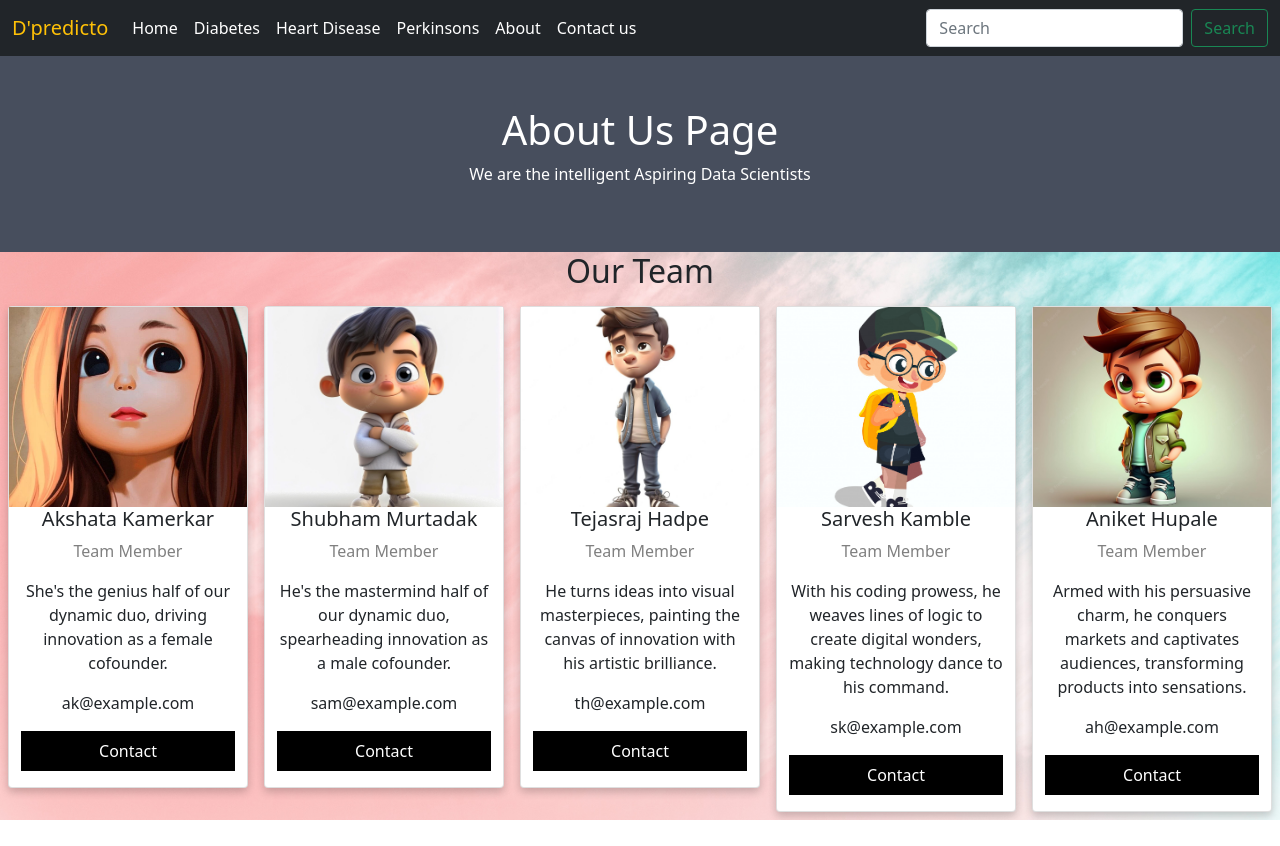
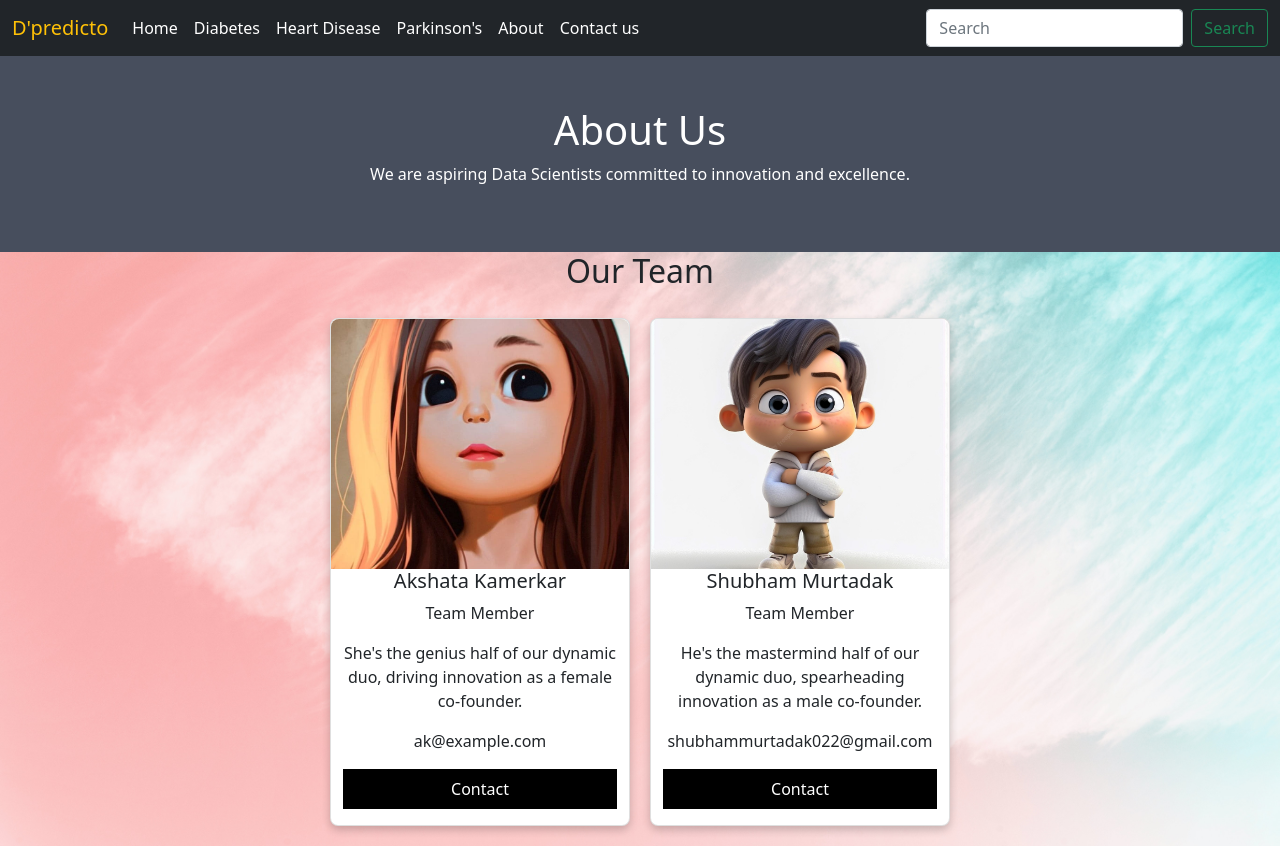
Before and after one commit to shubham-murtadak/Dpredicto-An-Disease-Prediction-System, a Flask app: page /about in a window 1280 px wide. Before the commit the page ends 820 px from the top, so only its background shows below. Run offline with Flask 3, Linux system fonts and the light colour scheme; parts of the project's set-up code (start-up, migrations or seed data) failed here and were passed over.

Commit message:
Scrreenshots added

```diff
--- a/app.py
+++ b/app.py
@@ -233,7 +233,7 @@ class Appointment(db.Model):
     disease = db.Column(db.String(100), nullable=False)
 
 # Create the database tables
-db.create_all()
+# db.create_all()
 
 @app.route('/a')
 def appointment():
@@ -243,8 +243,10 @@ def appointment():
 def appointment_booking():
     # No need for OTP here, for appointment booking use OTP create a button confirm booking once clicked run the otp code
 
-    mail_user = os.environ.get('TestUser')
-    mail_pass = os.environ.get('TestUserPass')
+    mail_user = 'test@gmail.com'
+    mail_pass = 'pass'
+    # mail_user = os.environ.get('TestUser')
+    # mail_pass = os.environ.get('TestUserPass')
 
     def GenEmailA(email, name, date, time, disease):
         subject = "Appointment Confirmation!"
@@ -316,5 +318,5 @@ def view_excel():
 
 
 if __name__ == '__main__':
-    db.create_all()
+    # db.create_all()
     app.run(debug=True)
--- a/requirements.txt
+++ b/requirements.txt
@@ -24,4 +24,4 @@ typing_extensions==4.12.2
 tzdata==2024.1
 Werkzeug==3.0.4
 flask_sqlalchemy==3.1.1
-scikit-learn==1.5.1
+scikit-learn==1.2.2
--- a/templates/about.html
+++ b/templates/about.html
@@ -1,31 +1,17 @@
 <!DOCTYPE html>
-<html>
+<html lang="en">
+
 <head>
+    <meta charset="utf-8">
     <meta name="viewport" content="width=device-width, initial-scale=1">
+    <title>Dpredicto</title>
+    <link href="https://cdn.jsdelivr.net/npm/bootstrap@5.0.1/dist/css/bootstrap.min.css" rel="stylesheet"
+        integrity="sha384-+0n0xVW2eSR5OomGNYDnhzAbDsOXxcvSN1TPprVMTNDbiYZCxYbOOl7+AMvyTG2x" crossorigin="anonymous">
     <style>
         body {
-  font-family: Arial, Helvetica, sans-serif;
-  margin: 0;
-}
-
-html {
-  box-sizing: border-box;
-}
-
-*, *:before, *:after {
-  box-sizing: inherit;
-}
-
-.column {
-  float: left;
-  width: 33.3%;
-  margin-bottom: 16px;
-  padding: 0 8px;
-}
-
-.card {
-  box-shadow: 0 4px 8px 0 rgba(0, 0, 0, 0.2);
-  margin: 8px;
+            background-image: url("../static/img/b1.jpg");
+            background-size: cover;
+            background-repeat: no-repeat;
         }
 
         .about-section {
@@ -35,18 +21,31 @@ html {
             color: white;
         }
 
-.container {
-  padding: 0 16px;
+        .team-members {
+            display: flex;
+            justify-content: center;
+            flex-wrap: wrap;
+            gap: 20px;
+            padding: 20px;
         }
 
-.container::after, .row::after {
-  content: "";
-  clear: both;
-  display: table;
+        .team-member {
+            flex: 0 1 300px; /* Set a fixed size for the cards */
+            text-align: center;
         }
 
-.title {
-  color: grey;
+        .card {
+            box-shadow: 0 4px 8px rgba(0, 0, 0, 0.2);
+            margin: 0 auto;
+            border-radius: 8px;
+        }
+
+        .team-member-img {
+            width: 100%;
+            height: 250px;
+            object-fit: cover;
+            border-top-left-radius: 8px;
+            border-top-right-radius: 8px;
         }
 
         .button {
@@ -64,65 +63,37 @@ html {
         .button:hover {
             background-color: #555;
         }
+    </style>
+</head>
 
-@media screen and (max-width: 650px) {
-  .column {
-    width: 150%;
-    display: block;
-  }
-}
-</style>
-<!doctype html>
-<html lang="en">
-
-<head>
-    <!-- Required meta tags -->
-    <meta charset="utf-8">
-    <meta name="viewport" content="width=device-width, initial-scale=1">
-
-    <!-- Bootstrap CSS -->
-    <link href="https://cdn.jsdelivr.net/npm/bootstrap@5.0.1/dist/css/bootstrap.min.css" rel="stylesheet"
-        integrity="sha384-+0n0xVW2eSR5OomGNYDnhzAbDsOXxcvSN1TPprVMTNDbiYZCxYbOOl7+AMvyTG2x" crossorigin="anonymous">
-        <style>
-          body {
-            background-image: url("../static/img/b1.jpg");
-            background-size: cover;
-            background-repeat: no-repeat;
-            /* Additional background styles */
-          }
-        </style>
-    <title>Dpredicto</title>
-</head>
-</div>
+<body>
     <nav class="navbar navbar-expand-lg navbar-dark bg-dark">
         <div class="container-fluid">
             <a class="navbar-brand text-warning" href="#">D'predicto</a>
-        <button class="navbar-toggler" type="button" data-bs-toggle="collapse"
-            data-bs-target="#navbarSupportedContent" aria-controls="navbarSupportedContent" aria-expanded="false"
-            aria-label="Toggle navigation">
+            <button class="navbar-toggler" type="button" data-bs-toggle="collapse" data-bs-target="#navbarSupportedContent"
+                aria-controls="navbarSupportedContent" aria-expanded="false" aria-label="Toggle navigation">
                 <span class="navbar-toggler-icon"></span>
             </button>
             <div class="collapse navbar-collapse" id="navbarSupportedContent">
                 <ul class="navbar-nav me-auto mb-2 mb-lg-0">
                     <li class="nav-item">
-                    <a class="nav-link active" aria-current="page" href="/">Home</a>
+                        <a class="nav-link active" href="/">Home</a>
                     </li>
                     <li class="nav-item">
-                    <a class="nav-link active" aria-current="page" href="/diabetes">Diabetes</a>
+                        <a class="nav-link active" href="/diabetes">Diabetes</a>
                     </li>
                     <li class="nav-item">
-                    <a class="nav-link active" aria-current="page" href="/heart">Heart Disease</a>
+                        <a class="nav-link active" href="/heart">Heart Disease</a>
                     </li>
                     <li class="nav-item">
-                    <a class="nav-link active" aria-current="page" href="/parkinsons">Perkinsons</a>
+                        <a class="nav-link active" href="/parkinsons">Parkinson's</a>
                     </li>
                     <li class="nav-item">
-                    <a class="nav-link active" aria-current="page" href="/about">About</a>
+                        <a class="nav-link active" href="/about">About</a>
                     </li>
                     <li class="nav-item">
-                    <a class="nav-link active" aria-current="page" href="/contact">Contact us</a>
+                        <a class="nav-link active" href="/contact">Contact us</a>
                     </li>
-
                 </ul>
                 <form class="d-flex">
                     <input class="form-control me-2" type="search" placeholder="Search" aria-label="Search">
@@ -131,99 +102,39 @@ html {
             </div>
         </div>
     </nav>
-</head>
-<body>
 
     <div class="about-section">
-
-  <h1>About Us Page</h1>
-  <p>We are the intelligent Aspiring Data Scientists </p>
-  <p></p>
+        <h1>About Us</h1>
+        <p>We are aspiring Data Scientists committed to innovation and excellence.</p>
     </div>
-<style>
-    .team-members {
-      display: flex;
-      justify-content: center;
-      align-items: stretch;
-    }
-
-    .team-member {
-      flex: 1;
-      text-align: center;
-    }
-
-    .team-member-img {
-      height: 200px; /* Adjust the height as needed */
-      object-fit: cover;
-    }
-  </style>
 
     <h2 style="text-align:center">Our Team</h2>
     <div class="team-members">
         <div class="team-member">
             <div class="card">
-        <img src="../static/img/ak.jpeg" alt="Jane" class="team-member-img">
+                <img src="../static/img/ak.jpeg" alt="Akshata Kamerkar" class="team-member-img">
                 <div class="container">
                     <h5>Akshata Kamerkar</h5>
                     <p class="title">Team Member</p>
-          <p>She's the genius half of our dynamic duo, driving innovation as a female cofounder.</p>
+                    <p>She's the genius half of our dynamic duo, driving innovation as a female co-founder.</p>
                     <p>ak@example.com</p>
                     <p><button class="button">Contact</button></p>
                 </div>
             </div>
         </div>
-
         <div class="team-member">
             <div class="card">
-        <img src="../static/img/shubh.jpeg" alt="Mike" class="team-member-img">
+                <img src="../static/img/shubh.jpeg" alt="Shubham Murtadak" class="team-member-img">
                 <div class="container">
                     <h5>Shubham Murtadak</h5>
                     <p class="title">Team Member</p>
-          <p>He's the mastermind half of our dynamic duo, spearheading innovation as a male cofounder.</p>
-          <p>sam@example.com</p>
-          <p><button class="button">Contact</button></p>
-        </div>
-      </div>
-    </div>
-
-    <div class="team-member">
-      <div class="card">
-        <img src="../static/img/tej.jpeg" alt="John" class="team-member-img">
-        <div class="container">
-          <h5>Tejasraj Hadpe </h5>
-          <p class="title">Team Member</p>
-          <p>He turns ideas into visual masterpieces, painting the canvas of innovation with his artistic brilliance.</p>
-          <p>th@example.com</p>
-          <p><button class="button">Contact</button></p>
-        </div>
-      </div>
-    </div>
-
-    <div class="team-member">
-      <div class="card">
-        <img src="../static/img/sar.jpeg" alt="Placeholder" class="team-member-img">
-        <div class="container">
-          <h5>Sarvesh Kamble </h5>
-          <p class="title">Team Member</p>
-          <p>With his coding prowess, he weaves lines of logic to create digital wonders, making technology dance to his command.</p>
-          <p>sk@example.com</p>
-          <p><button class="button">Contact</button></p>
-        </div>
-      </div>
-    </div>
-
-    <div class="team-member">
-      <div class="card">
-        <img src="../static/img/ani.jpeg" alt="Placeholder" class="team-member-img">
-        <div class="container">
-          <h5>Aniket Hupale </h5>
-          <p class="title">Team Member</p>
-          <p>Armed with his persuasive charm, he conquers markets and captivates audiences, transforming products into sensations.</p>
-          <p>ah@example.com</p>
+                    <p>He's the mastermind half of our dynamic duo, spearheading innovation as a male co-founder.</p>
+                    <p>shubhammurtadak022@gmail.com</p>
                     <p><button class="button">Contact</button></p>
                 </div>
             </div>
         </div>
     </div>
 </body>
+
 </html>
--- a/templates/home.html
+++ b/templates/home.html
@@ -118,7 +118,7 @@
                         <div class="card-body">
                             <img src="../static/img/i1.jpg" class="bd-placeholder-img rounded-circle" width="140"
                                 height="140" alt="Doctor 1">
-                            <h4 class="fw-normal">Dr. John Doe</h4>
+                            <h4 class="fw-normal">Dr.Aniket M</h4>
                             <p>Cardiologist</p>
                             <p><a class="btn btn-secondary" href="#">View Profile »</a></p>
                         </div>
@@ -129,7 +129,7 @@
                         <div class="card-body">
                             <img src="../static/img/i2.jpg" class="bd-placeholder-img rounded-circle" width="140"
                                 height="140" alt="Doctor 2">
-                            <h4 class="fw-normal">Dr. Jane Smith</h4>
+                            <h4 class="fw-normal">Dr.Rahul Khanna</h4>
                             <p>Endocrinologist</p>
                             <p><a class="btn btn-secondary" href="#">View Profile »</a></p>
                         </div>
@@ -140,7 +140,7 @@
                         <div class="card-body">
                             <img src="../static/img/i3.jpg" class="bd-placeholder-img rounded-circle" width="140"
                                 height="140" alt="Doctor 3">
-                            <h4 class="fw-normal">Dr. Michael Johnson</h4>
+                            <h4 class="fw-normal">Dr.Akshata Kumari</h4>
                             <p>Neurologist</p>
                             <p><a class="btn btn-secondary" href="#">View Profile »</a></p>
                         </div>
```
Also changed, not shown: README.md, Source/chat.py (renamed from chat.py), 8 other files. Lines whose indentation alone changed are shown as unchanged.
